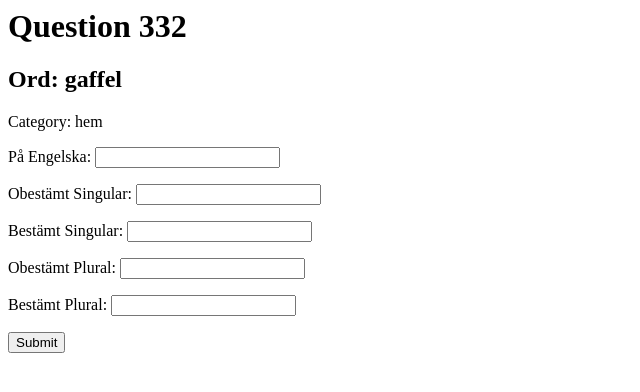
After one commit to suitst/website, a Django app: page /svenska/substantiv_game/ in a window 1280 px wide. The commit adds this page. Shown: the top 392 px of the page, without its empty margins (0-640 px from the left). Run offline with Django 5.2, Linux system fonts and the light colour scheme; data comes from the database, SQL or seed files in the repository.

Commit message:
created basic game page with answer checking

```diff
--- a/timpage/svenska/models.py
+++ b/timpage/svenska/models.py
@@ -15,7 +15,7 @@ class Substantiv(models.Model):
     obestämt_singular = models.CharField()
     bestämt_singular = models.CharField()
     obestämt_plural = models.CharField()
-    betsämt_plural = models.CharField()
+    bestämt_plural = models.CharField()
 
     def __str__(self):
         return self.ord
--- /dev/null
+++ b/timpage/svenska/templates/substantiv_game.html
@@ -0,0 +1,18 @@
+{% extends "base.html" %}
+{% load static %}
+{% block content %}
+
+<form method="post" action="{% url 'substantiv_submit_view' %}">
+    {% csrf_token %}
+    <h1>Question {{word.number}}</h1>
+    <h2>Ord: {{ word.ord }}</h2>
+    <p>Category: {{ word.category }}</p>
+    <p>På Engelska: <input type="text" name="engelska"></p>
+    <p>Obestämt Singular: <input type="text" name="obestamt_singular"></p>
+    <p>Bestämt Singular: <input type="text" name="bestamt_singular"></p>
+    <p>Obestämt Plural: <input type="text" name="obestamt_plural"></p>
+    <p>Bestämt Plural: <input type="text" name="bestamt_plural"></p>
+    <button type="submit">Submit</button>
+</form>
+
+{% endblock %}
--- a/timpage/svenska/urls.py
+++ b/timpage/svenska/urls.py
@@ -2,5 +2,9 @@ from django.urls import path
 from . import views
 
 urlpatterns = [
-    path("", views.svenska_substantiv, name='svenska_substantiv')
+    path("", views.substantiv_start_view, name='substantiv_start_view'),
+    path("substantiv_game/", views.substantiv_game_view, name='substantiv_game_view'),
+    path('substantiv_game/submit/', views.substantiv_submit_view, name='substantiv_submit_view'),
+    path('substantiv_game/next/', views.next_question_view, name='next_question_view'),
+    path('substantiv_game/summary/', views.quit_view, name='substantiv_summary'),
 ]
--- a/timpage/svenska/views.py
+++ b/timpage/svenska/views.py
@@ -1,5 +1,54 @@
-from django.shortcuts import render
-from django.http import HttpResponse
+from django.shortcuts import render, redirect
+from .models import Substantiv
+import random
 
-def svenska_substantiv(request):
-    return render(request, 'svenska_substantiv.html')
+def substantiv_start_view(request):
+    return render(request, 'substantiv_start.html')
+
+
+def substantiv_game_view(request):
+    categories = Substantiv.objects.values_list('category', flat=True).distinct()
+    if request.method == 'POST':
+        if 'Category' in request.POST:
+            category = request.POST.get('Category')
+            if category == 'all':
+                words = Substantiv.objects.all()
+            else:
+                words = Substantiv.objects.filter(category=category)
+            word = random.choice(words)
+            request.session['current_word_num'] = word.number
+            return render(request, 'substantiv_game.html', {'word': word, 'categories': categories})
+    else:
+        words = Substantiv.objects.all()
+        word = random.choice(words)
+        request.session['current_word_num'] = word.number
+        return render(request, 'substantiv_game.html', {'word': word, 'categories': categories})
+
+
+def substantiv_submit_view(request):
+    if request.method == 'POST':
+        word_number = request.session.get('current_word_num')
+        word = Substantiv.objects.get(number=word_number)
+        answers = {
+            'engelska': request.POST.get('engelska'),
+            'obestamt_singular': request.POST.get('obestamt_singular'),
+            'bestamt_singular': request.POST.get('bestamt_singular'),
+            'obestamt_plural': request.POST.get('obestamt_plural'),
+            'bestamt_plural': request.POST.get('bestamt_plural'),
+        }
+        results = {
+            'engelska_result': word.engelska == answers['engelska'],
+            'obestamt_singular_result': word.obestämt_singular == answers['obestamt_singular'],
+            'bestamt_singular_result': word.bestämt_singular == answers['bestamt_singular'],
+            'obestamt_plural_result': word.obestämt_plural == answers['obestamt_plural'],
+            'bestamt_plural_result': word.bestämt_plural == answers['bestamt_plural'],
+        }
+        return render(request, 'substantiv_results.html', {'word': word, 'answers': answers, 'results': results})
+
+
+def next_question_view(request):
+    return redirect('substantiv_game_view')
+
+
+def quit_view(request):
+    return render(request, 'substantiv_summary.html')
--- a/timpage/timpage/templates/home.html
+++ b/timpage/timpage/templates/home.html
@@ -13,7 +13,7 @@
     <h2>
         Practice your Swedish here!
     </h2>
-    <form method="post" action="{% url 'svenska_substantiv' %}">
+    <form method="post" action="{% url 'substantiv_start_view' %}">
         {% csrf_token %}
         <button type="submit" class="custom-button">Svenska Substantiv Övning</button>
     </form>
--- a/timpage/timpage/urls.py
+++ b/timpage/timpage/urls.py
@@ -21,5 +21,5 @@ from django.urls import path, include
 urlpatterns = [
     path("admin/", admin.site.urls),
     path("", views.home, name='home'),
-    path("svenska", include("svenska.urls")),
+    path("svenska/", include("svenska.urls")),
 ]
```
Also changed, not shown: timpage/svenska/substantiv_processing.py (added, +27 -0 lines), timpage/svenska/templates/substantiv_results.html (added, +21 -0 lines), timpage/svenska/templates/substantiv_summary.html (added, +8 -0 lines), timpage/db.sqlite3, timpage/svenska/migrations/0003_rename_betsämt_plural_substantiv_betstämt_plural.py (added), timpage/svenska/migrations/0004_rename_betstämt_plural_substantiv_bestämt_plural.py (added), timpage/svenska/templates/substantiv_start.html (renamed from timpage/svenska/templates/svenska_substantiv.html).
